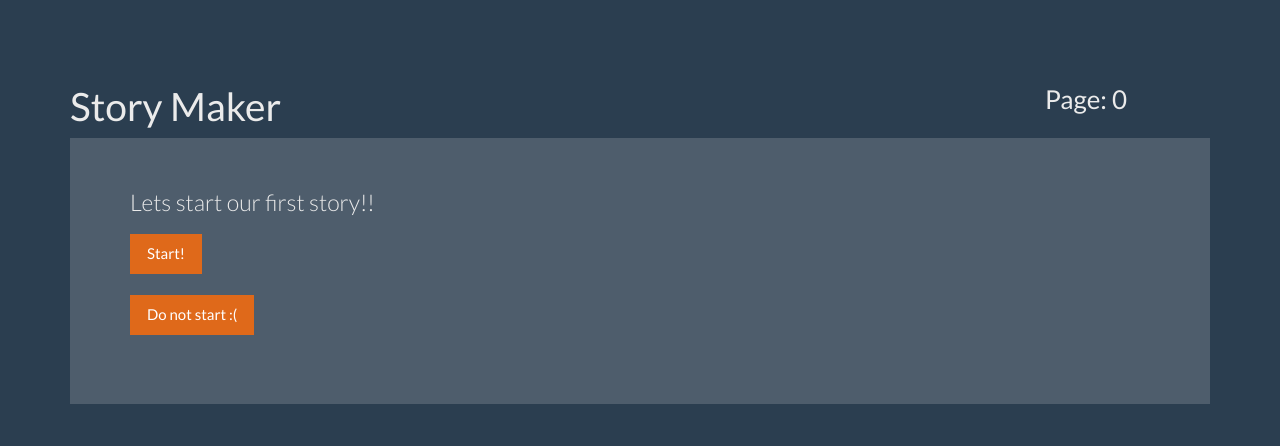
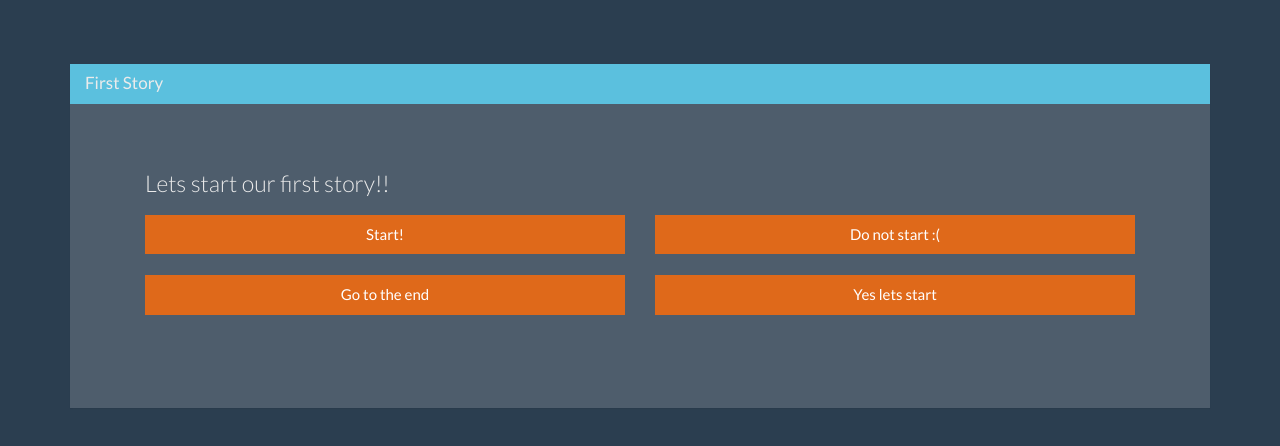
Before and after one commit to BendanaC/stoyr-maker, a plain HTML site: page www/index.html in a window 1280 px wide. Drawn offline with Linux system fonts and the light colour scheme.

Commit message:
Small visual changes.

```diff
--- a/www/index.html
+++ b/www/index.html
@@ -14,17 +14,26 @@
       <div class="app container">
          <div id="head">
             <div class="row">
-              <div class="col-sm-10">
-                <h1>Story Maker
+               <div class="col-sm-12">
+                  <div class="panel panel-info">
+                     <div class="panel-heading">
+                        <h3 class="panel-title">First Story</h3>
                      </div>
-              <div class="col-sm-2">
-                <h3> Page: <span id="pageNumber"></span> </h3>
+                     <div class="panel-body">
+                        <div id="pageContent" class="jumbotron">
+                           <p id="pageText"></p>
+                           <div class="row">
+                              <div id="pageOptions"></div>
+                           </div>
+                           <br>
+                           <div class="row">
+                              <div id="pageOptionsLast"></div>
                            </div>
                         </div>
                      </div>
-          <div id="pageContent" class="jumbotron">
-            <p id="pageText"></p>
-            <div id="pageOptions"></div>
+                  </div>
+               </div>
+            </div>
          </div>
       </div>
    </body>
--- a/www/js/index.js
+++ b/www/js/index.js
@@ -11,16 +11,33 @@ function updateView()
    var pageNumber = $('#pageNumber');
    var pageText = $('#pageText');
    var pageOptions = $('#pageOptions');
+   var pageOptionsLast = $('#pageOptionsLast');
    var currentPage = story[idCurrent];
+   var counter = 1;
 
    pageNumber.text(storage.getItem('page'));
    pageText.text(currentPage.text);
 
    pageOptions.text('');
+   pageOptionsLast.text('');
    for(var id in currentPage.options){
+     if(counter < 3)
+     {
          pageOptions.append(
-      '<button onclick="changePage(' + currentPage.options[id].nextPage + ')" class="btn btn-primary">' + currentPage.options[id].text + '</button>' + '<br>' + '<br>'
+         '<div class="col-sm-6">' +
+         '<button onclick="changePage(' + currentPage.options[id].nextPage + ')" class="btn btn-primary btn-block">' + currentPage.options[id].text + '</button>' +
+         '</div>'
          );
+         counter ++;
+      }
+      else
+      {
+         pageOptionsLast.append(
+            '<div class="col-sm-6">' +
+            '<button onclick="changePage(' + currentPage.options[id].nextPage + ')" class="btn btn-primary btn-block">' + currentPage.options[id].text + '</button>' +
+            '</div>'
+         );
+      }
    }
 }
 
--- a/www/js/story.js
+++ b/www/js/story.js
@@ -4,7 +4,9 @@ var story = [
     text: 'Lets start our first story!!',
     options:[
       {nextPage: 1, text: 'Start!'},
-      {nextPage: 0, text: 'Do not start :('}
+      {nextPage: 0, text: 'Do not start :('},
+      {nextPage: 2, text: 'Go to the end'},
+      {nextPage: 1, text: 'Yes lets start'}
     ]
   },
   {
```
Lines whose indentation alone changed are shown as unchanged.
